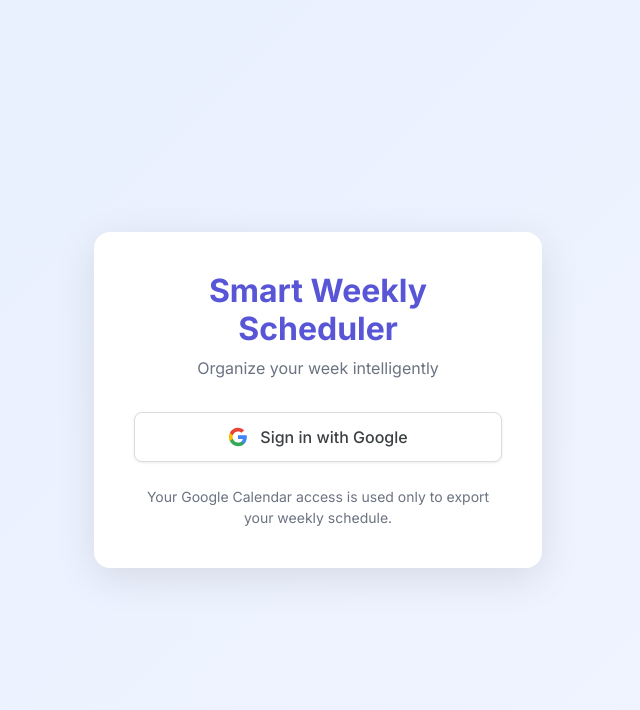
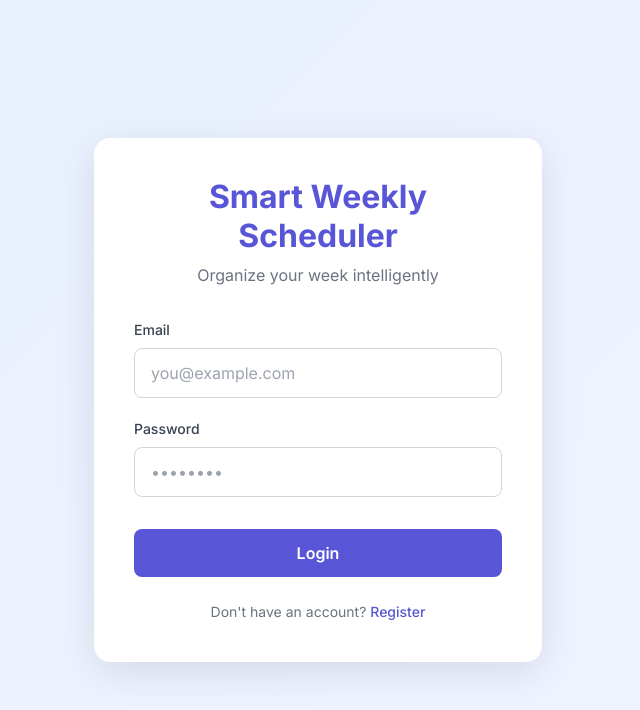
Before and after one commit to Adammross1/startup, a React (Vite) app: page / in a window 1280 px wide. Shown: the top 710 px of the page, without its empty margins (322-962 px from the left). Built offline with nearby package versions, Linux system fonts and the light colour scheme; no server answers.

Commit message:
Reverted user authentication flow to back to email/password login and registration,  but now using the backend service. Update context and dashboard to handle Google Calendar access, and enhance login UI with registration functionality.

```diff
--- a/src/context/UserContext.jsx
+++ b/src/context/UserContext.jsx
@@ -1,8 +1,10 @@
 import React, { createContext, useContext, useState, useEffect } from 'react';
 import {
   getCurrentUser,
-  loginWithGoogle as authLoginWithGoogle,
+  login as authLogin,
+  register as authRegister,
   logout as authLogout,
+  requestGoogleCalendarAccess,
 } from '../services/authService';
 
 const UserContext = createContext(null);
@@ -11,23 +13,28 @@ export function UserProvider({ children }) {
   const [user, setUser] = useState(null);
 
   useEffect(() => {
-    const existing = getCurrentUser();
-    if (existing) setUser(existing);
+    getCurrentUser().then((u) => { if (u) setUser(u); });
   }, []);
 
-  async function loginWithGoogle() {
-    const sessionUser = await authLoginWithGoogle();
+  async function login(email, password) {
+    const sessionUser = await authLogin(email, password);
     setUser(sessionUser);
     return sessionUser;
   }
 
-  function logout() {
-    authLogout();
+  async function register(name, email, password) {
+    const sessionUser = await authRegister(name, email, password);
+    setUser(sessionUser);
+    return sessionUser;
+  }
+
+  async function logout() {
+    await authLogout();
     setUser(null);
   }
 
   return (
-    <UserContext.Provider value={{ user, loginWithGoogle, logout }}>
+    <UserContext.Provider value={{ user, login, register, logout, requestGoogleCalendarAccess }}>
       {children}
     </UserContext.Provider>
   );
--- a/src/dashboard/dashboard.jsx
+++ b/src/dashboard/dashboard.jsx
@@ -37,7 +37,7 @@ function pushFeedItem(prev, item) {
 export function Dashboard() {
   const { tasks, addTask, updateTask, deleteTask } = useTasks();
   const { settings } = useSettings();
-  const { user } = useUser();
+  const { user, requestGoogleCalendarAccess } = useUser();
   const weekDates = useMemo(() => getWeekDates(), []);
   const todayMidnight = useMemo(() => {
     const d = new Date();
@@ -117,7 +117,8 @@ export function Dashboard() {
 
   function handleExportToGoogleCalendar() {
     setIsExporting(true);
-    exportToGoogleCalendar(scheduleBlocks, tasks, weekDates[0], user.accessToken)
+    requestGoogleCalendarAccess()
+      .then((accessToken) => exportToGoogleCalendar(scheduleBlocks, tasks, weekDates[0], accessToken))
       .then(({ eventsCreated }) => {
         setToastType('success');
         setToastMessage(
--- a/src/login/login.css
+++ b/src/login/login.css
@@ -108,49 +108,25 @@ body {
   border-radius: var(--radius-md);
 }
 
-#login-actions {
-  display: flex;
-  flex-direction: column;
-  align-items: center;
-  margin-top: var(--spacing-xl);
+#login-card button {
+  width: 100%;
+  padding: var(--spacing-md) var(--spacing-lg);
+  background: var(--color-primary);
+  color: var(--color-white);
+  font-weight: var(--font-weight-semibold);
+  border-radius: var(--radius-md);
+  margin-top: var(--spacing-md);
+  cursor: pointer;
+  transition: background var(--transition-base);
 }
 
-#google-signin-btn {
-  display: flex;
-  align-items: center;
-  justify-content: center;
-  gap: var(--spacing-md);
-  width: 100%;
-  padding: var(--spacing-md) var(--spacing-lg);
-  background: var(--color-white);
-  color: #3c4043;
-  font-size: var(--font-size-base);
-  font-weight: var(--font-weight-medium);
-  border: 1px solid #dadce0;
-  border-radius: var(--radius-md);
-  box-shadow: 0 1px 3px rgba(0, 0, 0, 0.08);
-  cursor: pointer;
-  transition: box-shadow var(--transition-base), background var(--transition-base);
+#login-card button:hover:not(:disabled) {
+  background: var(--color-primary-dark);
 }
 
-#google-signin-btn:hover:not(:disabled) {
-  background: #f8f9fa;
-  box-shadow: 0 2px 6px rgba(0, 0, 0, 0.15);
-}
-
-#google-signin-btn:active:not(:disabled) {
-  transform: scale(0.98);
-}
-
-#google-signin-btn:disabled {
+#login-card fieldset:disabled button {
   opacity: 0.7;
   cursor: not-allowed;
-}
-
-#google-logo {
-  width: 20px;
-  height: 20px;
-  flex-shrink: 0;
 }
 
 @media (max-width: 768px) {
--- a/src/login/login.jsx
+++ b/src/login/login.jsx
@@ -5,21 +5,51 @@ import './login.css';
 
 export function Login() {
   const navigate = useNavigate();
-  const { loginWithGoogle } = useUser();
+  const { login, register } = useUser();
+
+  const [isRegistering, setIsRegistering] = useState(false);
+  const [name, setName] = useState('');
+  const [email, setEmail] = useState('');
+  const [password, setPassword] = useState('');
+  const [confirmPassword, setConfirmPassword] = useState('');
   const [error, setError] = useState('');
   const [isLoading, setIsLoading] = useState(false);
 
-  async function handleGoogleSignIn() {
+  async function handleLogin(e) {
+    e.preventDefault();
     setError('');
     setIsLoading(true);
     try {
-      await loginWithGoogle();
+      await login(email, password);
       navigate('/dashboard');
     } catch (err) {
       setError(err.message);
     } finally {
       setIsLoading(false);
     }
+  }
+
+  async function handleRegister(e) {
+    e.preventDefault();
+    setError('');
+    if (password !== confirmPassword) {
+      setError('Passwords do not match.');
+      return;
+    }
+    setIsLoading(true);
+    try {
+      await register(name, email, password);
+      navigate('/dashboard');
+    } catch (err) {
+      setError(err.message);
+    } finally {
+      setIsLoading(false);
+    }
+  }
+
+  function switchMode(registering) {
+    setIsRegistering(registering);
+    setError('');
   }
 
   return (
@@ -32,39 +62,100 @@ export function Login() {
 
         {error && <p className="login-error">{error}</p>}
 
-        <div id="login-actions">
-          <button
-            id="google-signin-btn"
-            type="button"
-            onClick={handleGoogleSignIn}
-            disabled={isLoading}
-          >
-            {!isLoading && (
-              <svg id="google-logo" viewBox="0 0 24 24" aria-hidden="true">
-                <path
-                  d="M22.56 12.25c0-.78-.07-1.53-.2-2.25H12v4.26h5.92c-.26 1.37-1.04 2.53-2.21 3.31v2.77h3.57c2.08-1.92 3.28-4.74 3.28-8.09z"
-                  fill="#4285F4"
+        {!isRegistering ? (
+          <form id="login-form" onSubmit={handleLogin}>
+            <fieldset disabled={isLoading}>
+              <div>
+                <label htmlFor="login-email">Email</label>
+                <input
+                  type="email"
+                  id="login-email"
+                  placeholder="you@example.com"
+                  value={email}
+                  onChange={(e) => setEmail(e.target.value)}
+                  required
                 />
-                <path
-                  d="M12 23c2.97 0 5.46-.98 7.28-2.66l-3.57-2.77c-.98.66-2.23 1.06-3.71 1.06-2.86 0-5.29-1.93-6.16-4.53H2.18v2.84C3.99 20.53 7.7 23 12 23z"
-                  fill="#34A853"
+              </div>
+              <div>
+                <label htmlFor="login-password">Password</label>
+                <input
+                  type="password"
+                  id="login-password"
+                  placeholder="••••••••"
+                  value={password}
+                  onChange={(e) => setPassword(e.target.value)}
+                  required
                 />
-                <path
-                  d="M5.84 14.09c-.22-.66-.35-1.36-.35-2.09s.13-1.43.35-2.09V7.07H2.18C1.43 8.55 1 10.22 1 12s.43 3.45 1.18 4.93l3.66-2.84z"
-                  fill="#FBBC05"
+              </div>
+              <button type="submit">
+                {isLoading ? 'Signing in…' : 'Login'}
+              </button>
+            </fieldset>
+          </form>
+        ) : (
+          <form id="register-form" onSubmit={handleRegister}>
+            <fieldset disabled={isLoading}>
+              <div>
+                <label htmlFor="register-name">Full Name</label>
+                <input
+                  type="text"
+                  id="register-name"
+                  placeholder="Your Name"
+                  value={name}
+                  onChange={(e) => setName(e.target.value)}
+                  required
                 />
-                <path
-                  d="M12 5.38c1.62 0 3.06.56 4.21 1.64l3.15-3.15C17.45 2.09 14.97 1 12 1 7.7 1 3.99 3.47 2.18 7.07l3.66 2.84c.87-2.6 3.3-4.53 6.16-4.53z"
-                  fill="#EA4335"
+              </div>
+              <div>
+                <label htmlFor="register-email">Email</label>
+                <input
+                  type="email"
+                  id="register-email"
+                  placeholder="you@example.com"
+                  value={email}
+                  onChange={(e) => setEmail(e.target.value)}
+                  required
                 />
-              </svg>
-            )}
-            {isLoading ? 'Signing in…' : 'Sign in with Google'}
-          </button>
-        </div>
+              </div>
+              <div>
+                <label htmlFor="register-password">Password</label>
+                <input
+                  type="password"
+                  id="register-password"
+                  placeholder="••••••••"
+                  value={password}
+                  onChange={(e) => setPassword(e.target.value)}
+                  required
+                />
+              </div>
+              <div>
+                <label htmlFor="register-confirm-password">Confirm Password</label>
+                <input
+                  type="password"
+                  id="register-confirm-password"
+                  placeholder="••••••••"
+                  value={confirmPassword}
+                  onChange={(e) => setConfirmPassword(e.target.value)}
+                  required
+                />
+              </div>
+              <button type="submit">
+                {isLoading ? 'Creating account…' : 'Create Account'}
+              </button>
+            </fieldset>
+          </form>
+        )}
 
         <footer>
-          <p>Your Google Calendar access is used only to export your weekly schedule.</p>
+          {!isRegistering ? (
+            <p>Don&apos;t have an account?{' '}
+              <a href="#" onClick={(e) => { e.preventDefault(); switchMode(true); }}>Register</a>
+            </p>
+          ) : (
+            <p>Already have an account?{' '}
+              <a href="#" onClick={(e) => { e.preventDefault(); switchMode(false); }}>Login</a>
+            </p>
+          )}
         </footer>
       </section>
     </main>
```
Also changed, not shown: src/services/authService.js (+54 -59 lines).
